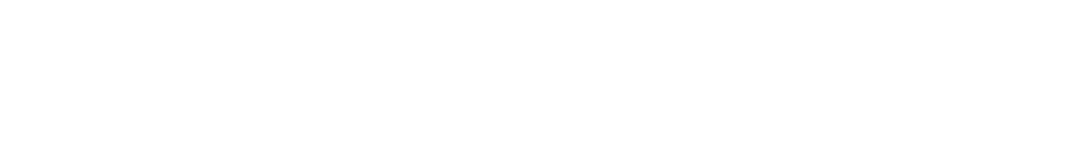
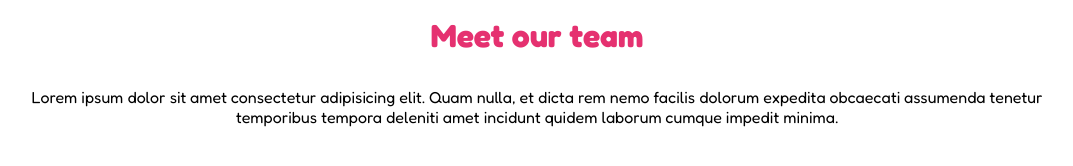
Before and after one commit to davide-rullo/html-css-float-cards, a plain HTML site: page index.html in a window 1280 px wide. Shown: the whole page, without its empty margins (103-1176 px from the left). Drawn offline with Linux system fonts and the light colour scheme.

Commit message:
add main
added container, title and subtitle

```diff
--- a/css/style.css
+++ b/css/style.css
@@ -7,3 +7,21 @@
 body{
     font-family: 'Fredoka', sans-serif;
 }
+
+.container{
+    max-width: 1170px;
+    margin: auto;
+    width: 80%;
+}
+
+h1{
+    text-align: center;
+    color: #e53170;
+    padding-top: 1rem;
+    padding-bottom: 2rem;
+}
+
+.subtitle{
+    text-align: center;
+    padding-bottom: 1.5rem;
+}
--- a/index.html
+++ b/index.html
@@ -6,12 +6,20 @@
     <title>Float cards</title>
     <link rel="stylesheet" href="../css/style.css">
     <link rel="preconnect" href="https://fonts.googleapis.com">
-        <link rel="preconnect" href="https://fonts.gstatic.com" crossorigin>
-        <link
-            href="https://fonts.googleapis.com/css2?family=Fredoka:wght@400;700&display=swap"
-            rel="stylesheet">
+    <link rel="preconnect" href="https://fonts.gstatic.com" crossorigin>
+    <link href="https://fonts.googleapis.com/css2?family=Fredoka:wght@400;700&display=swap" rel="stylesheet">
 </head>
 <body>
+  <main>
+    <div class="container">
+        <h1>Meet our team</h1>
+        <p class="subtitle">Lorem ipsum dolor sit amet consectetur adipisicing elit. Quam nulla, et dicta rem nemo facilis dolorum expedita obcaecati assumenda tenetur temporibus tempora deleniti amet incidunt quidem laborum cumque impedit minima.</p>
+        <div class="row">
 
+
+
+        </div>
+    </div>
+  </main>
 </body>
 </html>
```
